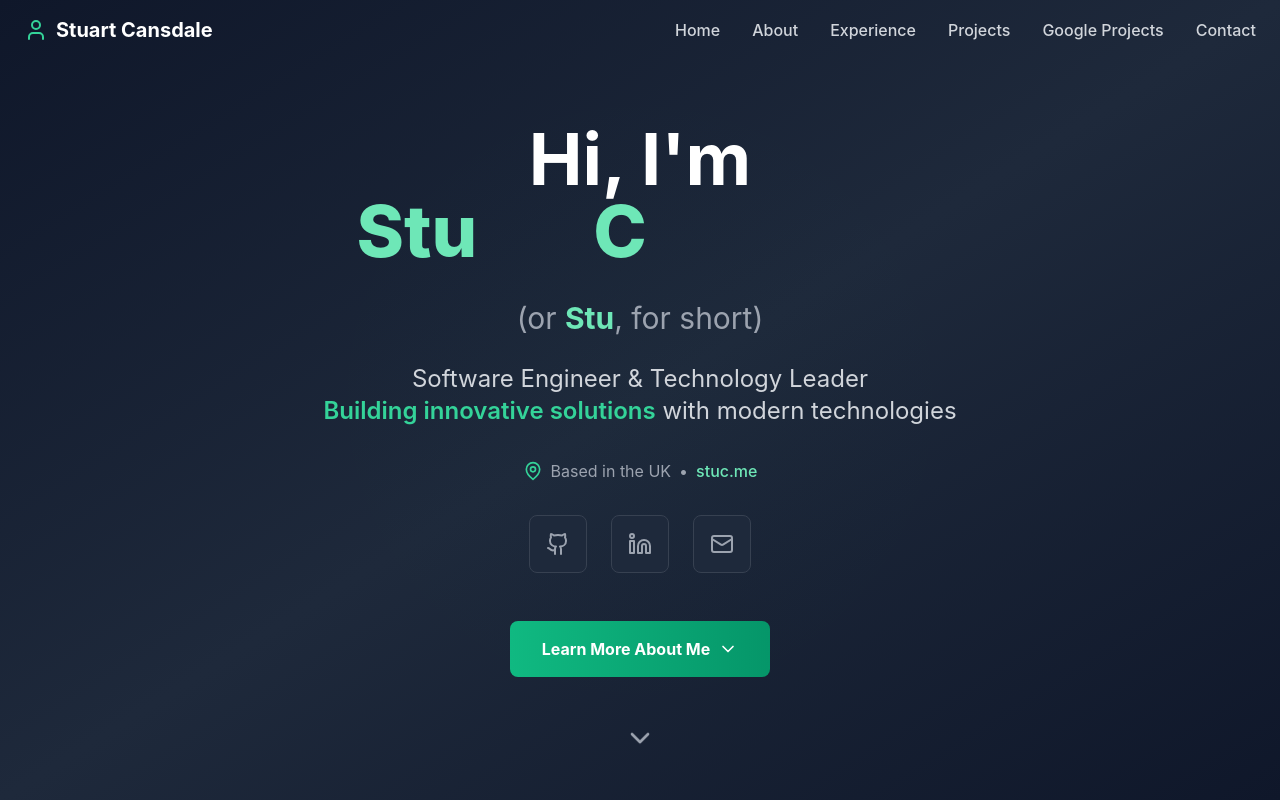
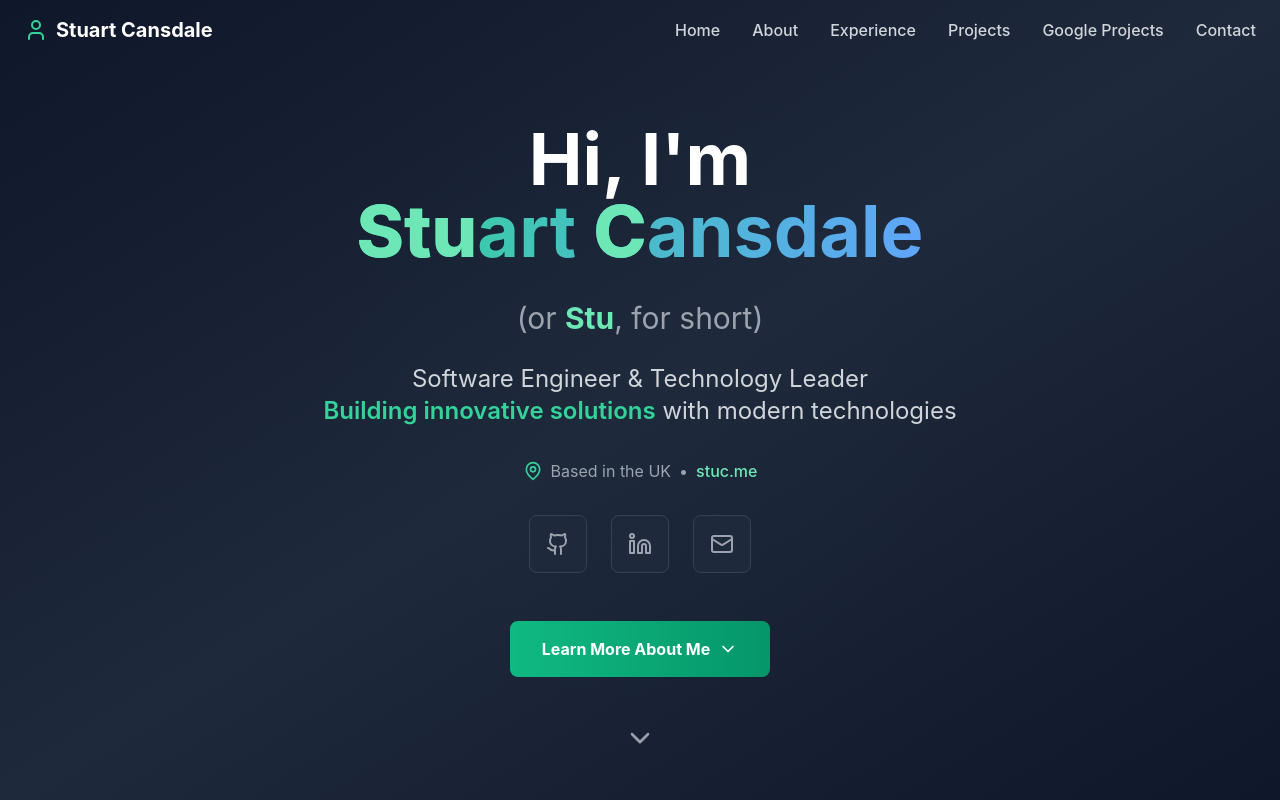
Before and after one commit to porridge404/personal_website, a React (Vite) app: page / in a window 1280 px wide. Shown: the top 800 px of the page. Built offline with nearby package versions, Linux system fonts and the light colour scheme.

Commit message:
Fix Hero Name Display with Proper Highlighting

```diff
--- a/src/components/Hero.tsx
+++ b/src/components/Hero.tsx
@@ -23,10 +23,8 @@ const Hero: React.FC = () => {
             <span className="text-white">Hi, I'm</span>
             <br />
             <span className="text-transparent bg-clip-text bg-gradient-to-r from-emerald-400 to-blue-400">
-              <span className="relative">
-                <span className="text-emerald-300 font-extrabold">Stu</span>art{' '}
-                <span className="text-emerald-300 font-extrabold">C</span>ansdale
-              </span>
+              <span className="text-emerald-300 font-extrabold">Stu</span>art{' '}
+              <span className="text-emerald-300 font-extrabold">C</span>ansdale
             </span>
             <br />
             <span className="text-gray-400 text-2xl md:text-3xl font-normal">
```
